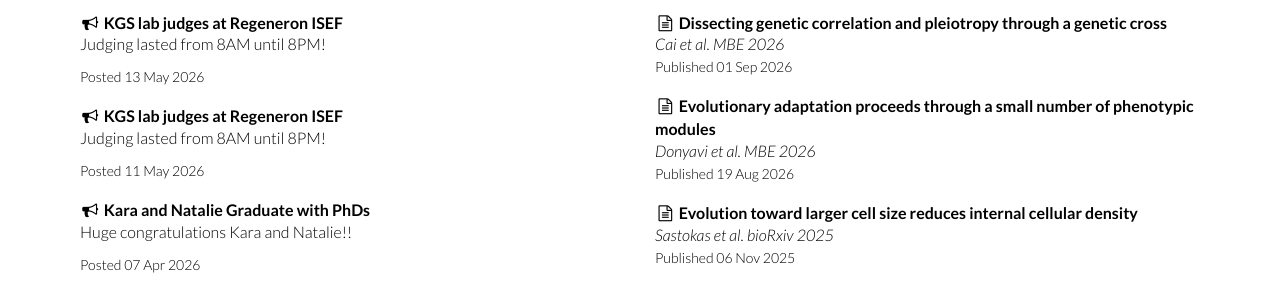
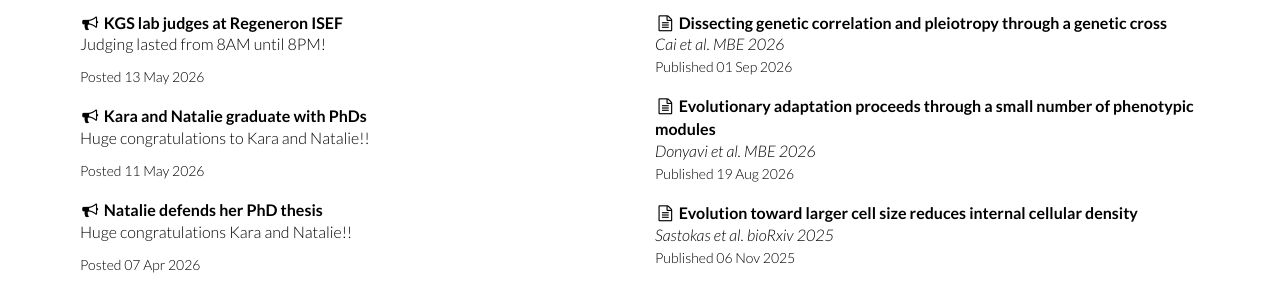
Before and after one commit to Samerotte-Lab/Samerotte-Lab.github.io, a Jekyll site: the page built from index.html, in a window 1280 px wide and 1368 px high. Shown: the part 885-1172 px from the top of the window. Built offline with Jekyll 4.4.1, drawn with Linux system fonts in a browser that asks for light colours; nearby versions of some CDN libraries.

Commit message:
fixed graduation news

```diff
--- a/news/_posts/2026-04-07-Natalie-Defends.md
+++ b/news/_posts/2026-04-07-Natalie-Defends.md
@@ -1,9 +1,9 @@
 ---
 layout: news
-title: "Kara and Natalie Graduate with PhDs"
+title: "Natalie defends her PhD thesis"
 author: "Kerry"
 author_handle:
-image: /assets/images/news/Graduation.png
+image: /assets/images/news/Nat-Defends.png
 category: news
 tags: [publication]
 ---
--- a/news/_posts/2026-05-11-Graduation.md
+++ b/news/_posts/2026-05-11-Graduation.md
@@ -1,10 +1,10 @@
 ---
 layout: news
-title: "KGS lab judges at Regeneron ISEF"
+title: "Kara and Natalie graduate with PhDs"
 author: "Kerry"
 author_handle:
-image: /assets/images/news/ISEF.png
+image: /assets/images/news/Graduation.png
 category: news
 tags: [publication]
 ---
-Judging lasted from 8AM until 8PM!
+Huge congratulations to Kara and Natalie!!
```
